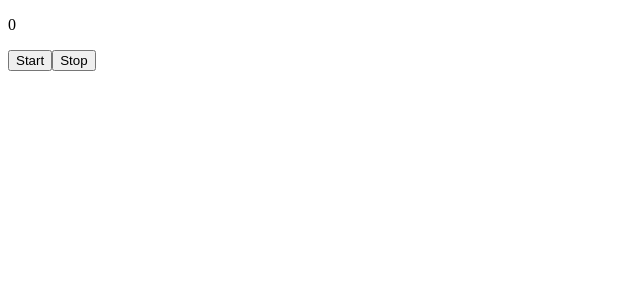
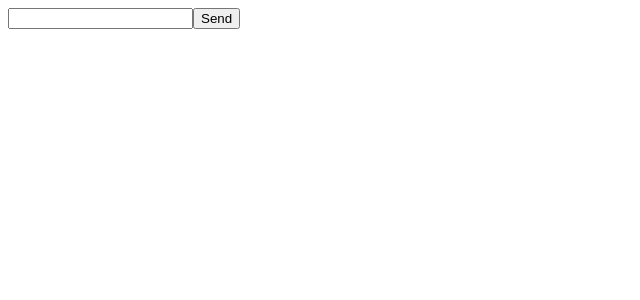
Before and after one commit to Twana9/training-react, a React (Vite) app: page / in a window 1280 px wide. Shown: the top 300 px of the page, without its empty margins (0-640 px from the left). Built offline with nearby package versions, Linux system fonts and the light colour scheme.

Commit message:
version n

```diff
--- a/src/App.jsx
+++ b/src/App.jsx
@@ -24,6 +24,7 @@
 import FilterList from "./SearchingAlgorithm/SortingSearch.jsx";
 import ContactApp from "./contactApp/ContactApp.jsx";
 import { useStore } from "./store.js";
+import Alert from "./EscapeHatches/Alert.jsx";
 export default function App() {
   // const [products, setProducts] = useState(PRODUCTS);
   const location = useLocation();
@@ -31,7 +32,7 @@
   return (
     <>
       {" "}
-      <StopWatch />
+      <Alert />
     </>
   );
 }
--- /dev/null
+++ b/src/EscapeHatches/Alert.jsx
@@ -0,0 +1,33 @@
+import { useState, useRef } from "react";
+
+export default function Alert() {
+  const [text, setText] = useState("");
+  const [isSending, setIsSending] = useState(false);
+  let timeoutID = useRef(null);
+
+  function handleSend() {
+    setIsSending(true);
+    timeoutID.current = setTimeout(() => {
+      alert("sent");
+      setIsSending(false);
+    }, 3000);
+  }
+  function handleUndo() {
+    setIsSending(false);
+    clearTimeout(timeoutID.current);
+  }
+
+  return (
+    <>
+      <input
+        disabled={isSending}
+        value={text}
+        onChange={(e) => setText(e.target.value)}
+      />
+      <button disabled={isSending} onClick={handleSend}>
+        {isSending ? "Sending..." : "Send"}
+      </button>
+      {isSending && <button onClick={handleUndo}>Undo</button>}
+    </>
+  );
+}
```
